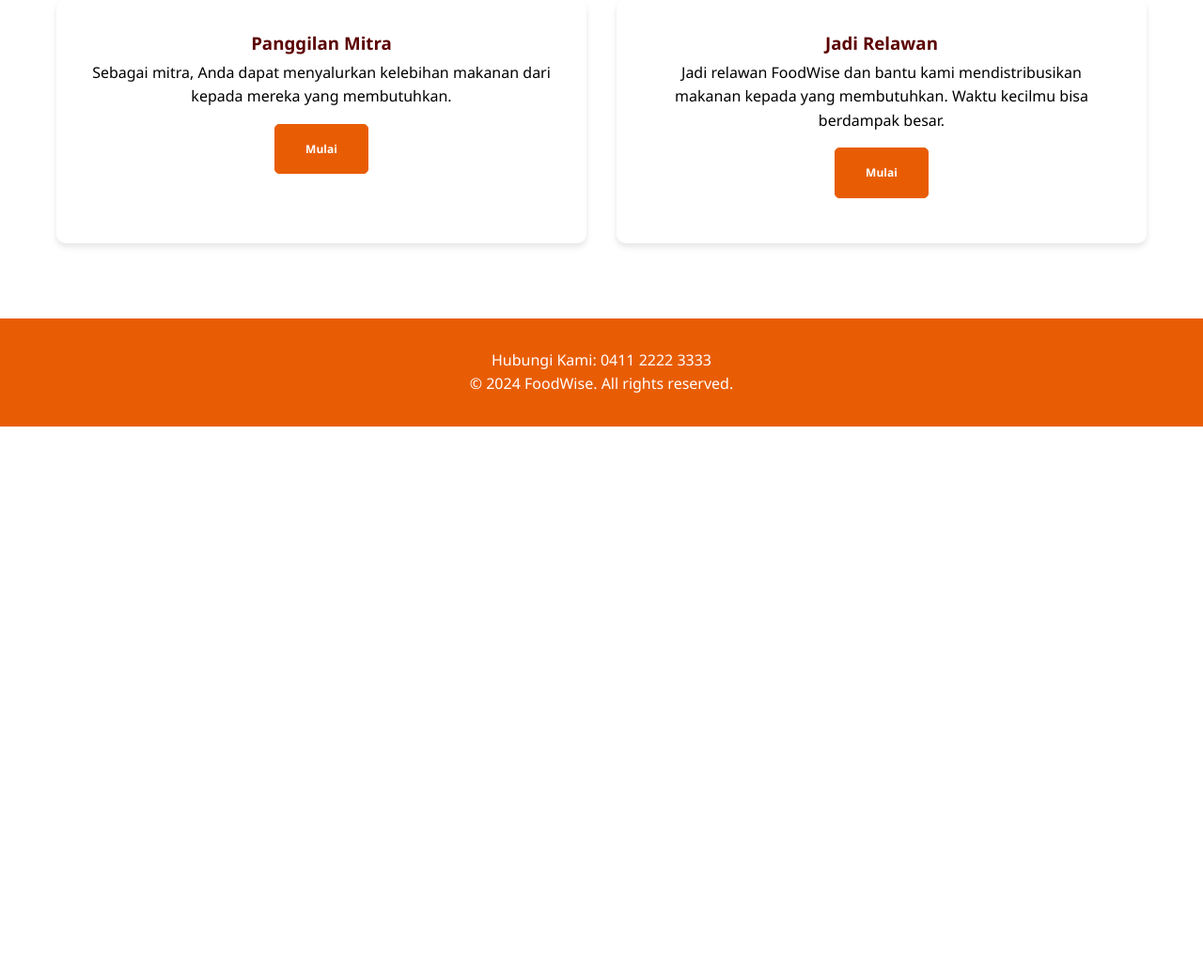
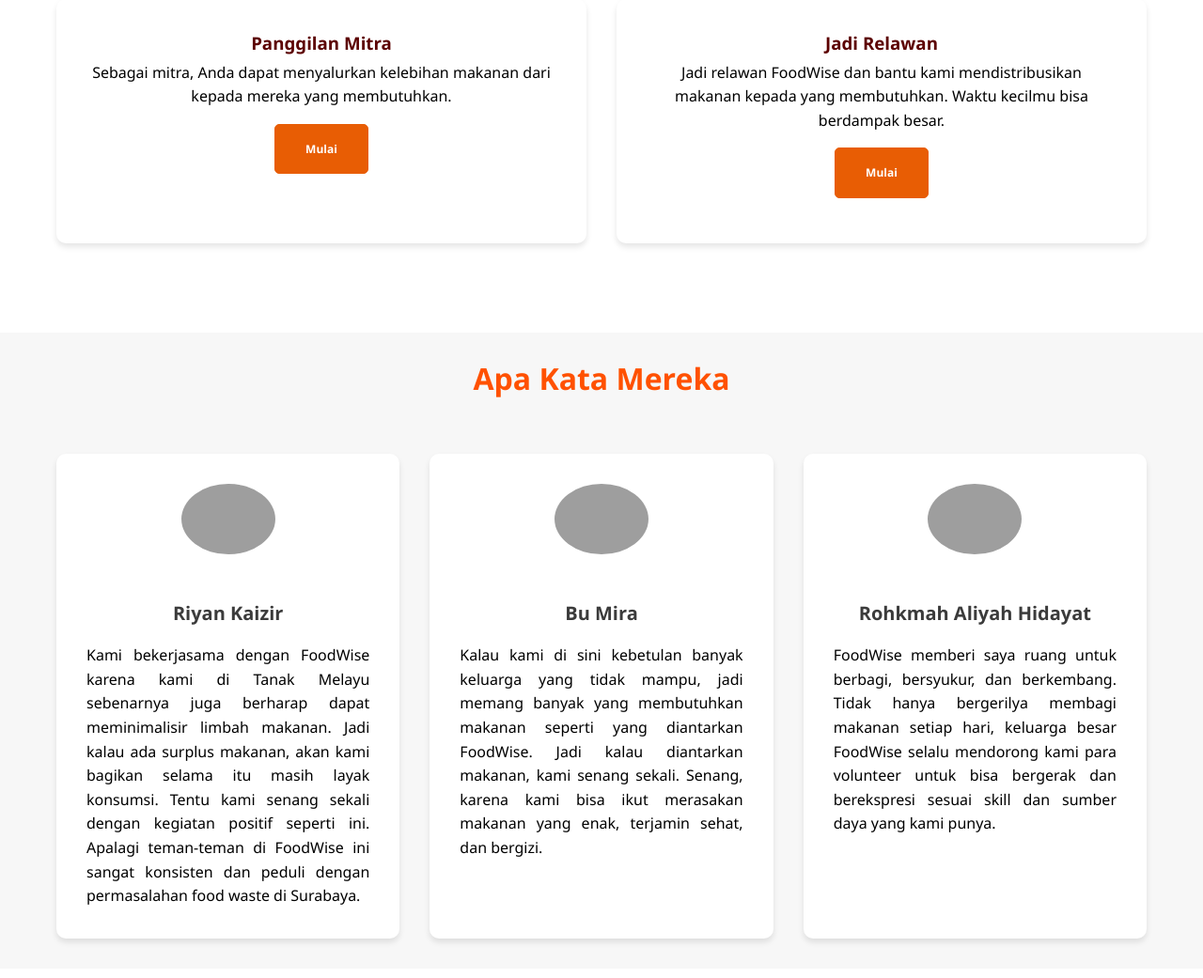
Before and after one commit to IlyasWEBX1/FoodWise-CAPSTONE, a Django app: page / in a window 1280 px wide. Shown: the part 1179-2220 px from the top of the page at 94% size. Before the commit the page ends 1633 px from the top, so only its background shows below. Run offline with Django 5.2, Linux system fonts and the light colour scheme; grey boxes are pictures that could not be loaded.

Commit message:
Menambahkan testimoni

```diff
--- a/landing_page/static/landing_page/css/styles.css
+++ b/landing_page/static/landing_page/css/styles.css
@@ -55,6 +55,14 @@
     border-radius: 10px;
     box-shadow: 0 4px 6px rgba(0,0,0,0.1);
 }
+
+.cta-card {
+    background: white;
+    padding: 2rem;
+    border-radius: 10px;
+    box-shadow: 0 4px 6px rgba(0,0,0,0.1);
+}
+
 
 .button {
     display: inline-block;
--- /dev/null
+++ b/landing_page/static/landing_page/css/testomoni.css
@@ -0,0 +1,9 @@
+.row{
+    display: flex;
+    flex-wrap: wrap;
+    background-color: rgb(247, 247, 247);
+    justify-content: center;
+    align-items: center;
+    margin-top: 15px;
+    margin-bottom: 15px;
+}
--- a/landing_page/templates/landing_page/landing_page.html
+++ b/landing_page/templates/landing_page/landing_page.html
@@ -5,6 +5,7 @@
 {% block css %}
 <link rel="stylesheet" href="{% static 'landing_page/css/styles.css' %}">
 <link rel="stylesheet" href="{% static 'landing_page/css/slider.css' %}">
+<link rel="stylesheet" href="{% static 'landing_page/css/testomoni.css' %}">
 {% endblock css %}
 
 {% block content %}
@@ -77,6 +78,40 @@
     </div>
 </section>
 
+<section class="row">
+    <div class="container">
+        <div style="text-align: center; margin: 0 auto; padding: 2%;">
+            <h1 style="font-size: xx-large;color: rgb(255, 81, 0);">Apa Kata Mereka</h1>
+        </div>
+        <div class="cta-grid">
+            <div class="cta-card" style="display: flex;flex-direction: column;align-items: center;">
+                <img src="https://gardapangan.org/wp-content/uploads/2018/10/8.-A-e1540393270761.png" style="position: relative; margin: 0 auto; width: 100px; border-radius: 50%; margin-bottom: 15px;" alt="">
+                <h2>Riyan Kaizir</h2>
+                <div style="text-align: justify;">
+									<p>Kami bekerjasama dengan FoodWise karena kami di Tanak Melayu sebenarnya juga berharap dapat meminimalisir limbah makanan. Jadi kalau ada surplus makanan, akan kami bagikan selama itu masih layak konsumsi. Tentu kami senang sekali dengan kegiatan positif seperti ini. Apalagi teman-teman di FoodWise ini sangat konsisten dan peduli dengan permasalahan food waste di Surabaya.&nbsp;</p>
+
+				</div>
+            </div>
+            <div class="cta-card" style="display: flex;flex-direction: column;align-items: center;">
+                <img src="https://gardapangan.org/wp-content/uploads/2018/10/penerima.png" style="position: relative; margin: 0 auto; width: 100px; border-radius: 50%; margin-bottom: 15px;" alt="">
+                <h2>Bu Mira</h2>
+                <div style="text-align: justify;">
+									<p>Kalau kami di sini kebetulan banyak keluarga yang tidak mampu, jadi memang banyak yang membutuhkan makanan seperti yang diantarkan FoodWise. Jadi kalau diantarkan makanan, kami senang sekali. Senang, karena kami bisa ikut merasakan makanan yang enak, terjamin sehat, dan bergizi.</p>
+
+				</div>
+            </div>
+            <div class="cta-card" style="display: flex;flex-direction: column;align-items: center;">
+                <img src="https://gardapangan.org/wp-content/uploads/2018/10/IMG_20170608_172440-Copy.jpg" style="position: relative; margin: 0 auto; width: 100px; border-radius: 50%; margin-bottom: 15px;" alt="">
+                <h2>Rohkmah Aliyah Hidayat</h2>
+                <div style="text-align: justify;">
+									<p>FoodWise memberi saya ruang untuk berbagi, bersyukur, dan berkembang. Tidak hanya bergerilya membagi makanan setiap hari, keluarga besar FoodWise selalu mendorong kami para volunteer untuk bisa bergerak dan berekspresi sesuai skill dan sumber daya yang kami punya. </p>
+
+				</div>
+            </div>
+        </div>
+    </div>
+</section>
+
 
 
 <!--load JavaScript -->
```
Also changed, not shown: db.sqlite3.
